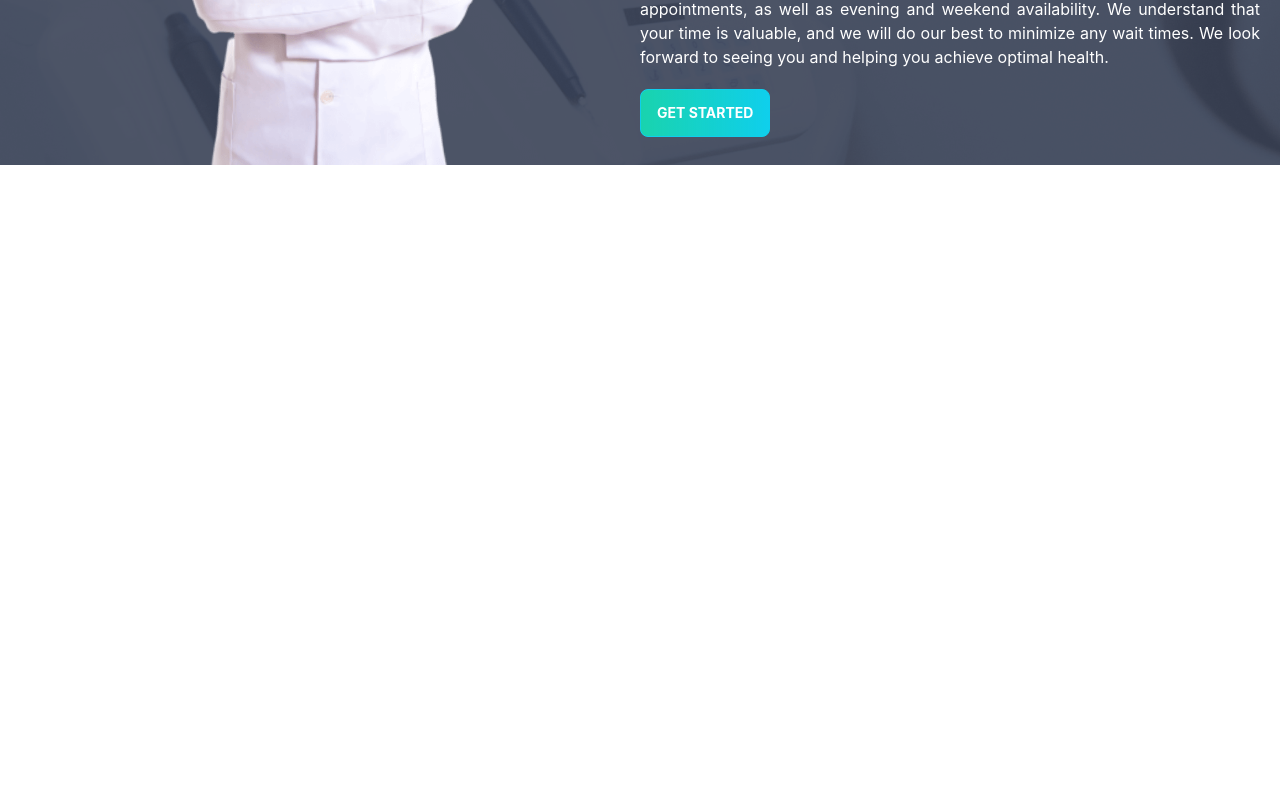
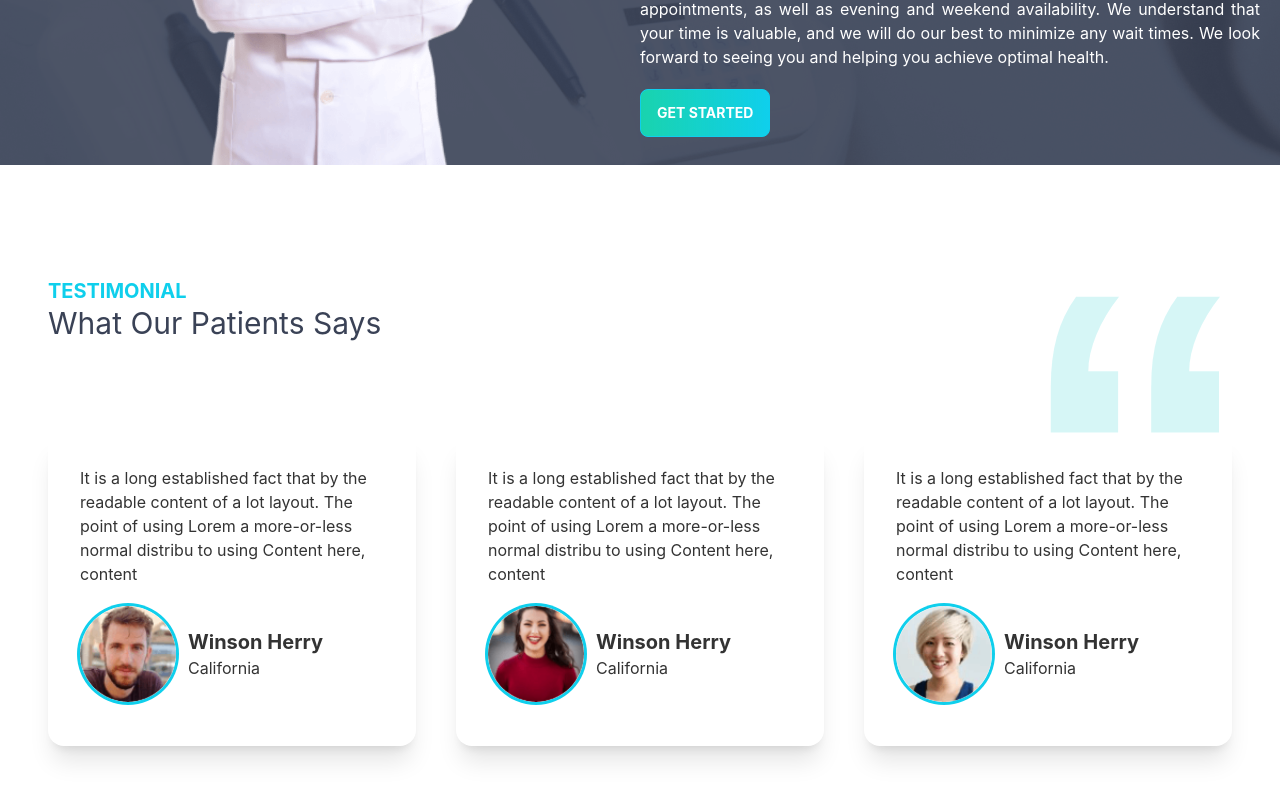
Before and after one commit to arnob-das/doctors-portal, a React (Create React App) app: page / in a window 1280 px wide. Shown: the part 2770-3570 px from the top of the page. Before the commit the page ends 3047 px from the top, so only its background shows below. Built offline with nearby package versions, Linux system fonts and the light colour scheme.

Commit message:
testimonial section done with perfect design

```diff
--- a/src/Pages/Home/Home.js
+++ b/src/Pages/Home/Home.js
@@ -3,6 +3,7 @@ import Banner from './Banner';
 import Info from './Info';
 import MakeAppointment from './MakeAppointment';
 import Services from './Services';
+import Testimonial from './Testimonial';
 
 const Home = () => {
     return (
@@ -11,6 +12,7 @@ const Home = () => {
             <Info />
             <Services/>
             <MakeAppointment/>
+            <Testimonial/>
         </div>
     );
 };
--- a/src/Pages/Home/Info.js
+++ b/src/Pages/Home/Info.js
@@ -6,7 +6,7 @@ import Phone from '../../assets/icons/phone.svg'
 
 const Info = () => {
     return (
-        <div className="grid grid-cols-1 lg:grid-cols-3 gap-5 lg:px-12">
+        <div className="grid grid-cols-1 lg:grid-cols-3 gap-5 px-4 lg:px-12">
             <InfoCard cardTitle="Openning Hours" cardDescription="Lorem Ipsum is simply dummy text of the pri" bgClass="bg-gradient-to-r from-secondary bg-gradient-to-primary" img={Clock} />
             <InfoCard cardTitle="Visit Our Location" cardDescription="Brooklyn, NY 10036, United States" bgClass="bg-accent" img={Marker} />
             <InfoCard cardTitle="Contact Us" cardDescription="+000 123 456789" bgClass="bg-gradient-to-r from-secondary bg-gradient-to-primary" img={Phone} />
--- /dev/null
+++ b/src/Pages/Home/Review.js
@@ -0,0 +1,25 @@
+import React from 'react';
+
+const Review = ({ name, image, location, review }) => {
+    console.log(image.people1);
+    return (
+        <div className="card max-w-lg shadow-xl">
+            <div className="card-body">
+                <p>{review}</p>
+                <div className="flex items-center my-3">
+                    <div className="avatar">
+                        <div className="w-24 rounded-full ring ring-primary ring-offset-base-100 mr-3">
+                            <img className="w-sm" src={image} alt="Client" />
+                        </div>
+                    </div>
+                    <div>
+                        <h4 className="text-xl font-bold">{name}</h4>
+                        <p>{location}</p>
+                    </div>
+                </div>
+            </div>
+        </div>
+    );
+};
+
+export default Review;
--- a/src/Pages/Home/Services.js
+++ b/src/Pages/Home/Services.js
@@ -30,7 +30,7 @@ const Services = () => {
     ]
 
     return (
-        <div className="my-10 lg:px-12">
+        <div className="my-10 px-4 lg:px-12">
             <div className="text-center">
                 <h3 className="text-primary text-xl font-bold uppercase">Our Services</h3>
                 <h2 className="text-4xl">Services We Provide</h2>
@@ -41,11 +41,10 @@ const Services = () => {
             <div className="hero min-h-screen">
                 <div className="hero-content flex-col lg:flex-row">
                     <img src={treatment} className="lg:mx-12 max-w-sm rounded-lg shadow-2xl" alt="treatment" />
-
                     <div className="lg:mx-12">
                         <h1 className="text-5xl font-bold text-accent">Exceptional Dental <br></br> Care, on Your Terms</h1>
                         <p className="py-6">It is a long established fact that a reader will be distracted by the readable content of a page when looking at its layout. The point of using Lorem Ipsumis that it has a more-or-less normal distribution of letters,as opposed to using 'Content here, content here', making it look like readable English. Many desktop publishing packages and web page</p>
-                        <PrimaryButton text="Get Started"/>
+                        <PrimaryButton text="Get Started" />
                     </div>
                 </div>
             </div>
--- /dev/null
+++ b/src/Pages/Home/Testimonial.js
@@ -0,0 +1,57 @@
+import React from 'react';
+import quote from '../../assets/icons/quote.svg'
+import people1 from '../../assets/images/people1.png'
+import people2 from '../../assets/images/people2.png'
+import people3 from '../../assets/images/people3.png'
+import Review from './Review';
+
+const Testimonial = () => {
+    const clientsReview = [
+        {
+            _id: 1,
+            name: "Winson Herry",
+            location: "California",
+            review: "It is a long established fact that by the readable content of a lot layout. The point of using Lorem a more-or-less normal distribu to using Content here, content",
+            img: people1
+        },
+        {
+            _id: 2,
+            name: "Winson Herry",
+            location: "California",
+            review: "It is a long established fact that by the readable content of a lot layout. The point of using Lorem a more-or-less normal distribu to using Content here, content",
+            img: people2
+        },
+        {
+            _id: 3,
+            name: "Winson Herry",
+            location: "California",
+            review: "It is a long established fact that by the readable content of a lot layout. The point of using Lorem a more-or-less normal distribu to using Content here, content",
+            img: people3
+        }
+    ]
+
+    return (
+        <section className="lg:px-12 px-4 my-20">
+            <div className="flex justify-between">
+                <div>
+                    <h4 className="text-xl font-bold uppercase text-primary">Testimonial</h4>
+                    <h2 className="text-3xl text-accent">What Our Patients Says</h2>
+                </div>
+                <div>
+                    <img className="w-24 lg:w-48" src={quote} alt="quote background" />
+                </div>
+            </div>
+            <div className='grid grid-cols-1 lg:grid-cols-3 gap-10'>
+                {clientsReview.map(review => <Review
+                    key={review._id}
+                    name={review.name}
+                    review={review.review}
+                    image={review.img}
+                    location={review.location}
+                />)}
+            </div>
+        </section>
+    );
+};
+
+export default Testimonial;
--- a/src/Pages/Shared/Navbar.js
+++ b/src/Pages/Shared/Navbar.js
@@ -4,12 +4,12 @@ import { Link } from 'react-router-dom';
 const Navbar = () => {
 
     const menuItems = <>
-        <li><Link to="/" href>Home</Link></li>
-        <li><Link to="/about" href>About</Link></li>
-        <li><Link to="/appointment" href>Appointment</Link></li>
-        <li><Link to="/reviews" href>Reviews</Link></li>
-        <li><Link to="/contact" href>Contact Us</Link></li>
-        <li><Link to="/login" href>Login</Link></li>
+        <li className="hover:bg-accent hover:text-white duration-300"><Link to="/" href>Home</Link></li>
+        <li className="hover:bg-accent hover:text-white duration-300"><Link to="/about" href>About</Link></li>
+        <li className="hover:bg-accent hover:text-white duration-300"><Link to="/appointment" href>Appointment</Link></li>
+        <li className="hover:bg-accent hover:text-white duration-300"><Link to="/reviews" href>Reviews</Link></li>
+        <li className="hover:bg-accent hover:text-white duration-300"><Link to="/contact" href>Contact Us</Link></li>
+        <li className="hover:bg-accent hover:text-white duration-300"><Link to="/login" href>Login</Link></li>
     </>
 
     return (
```
